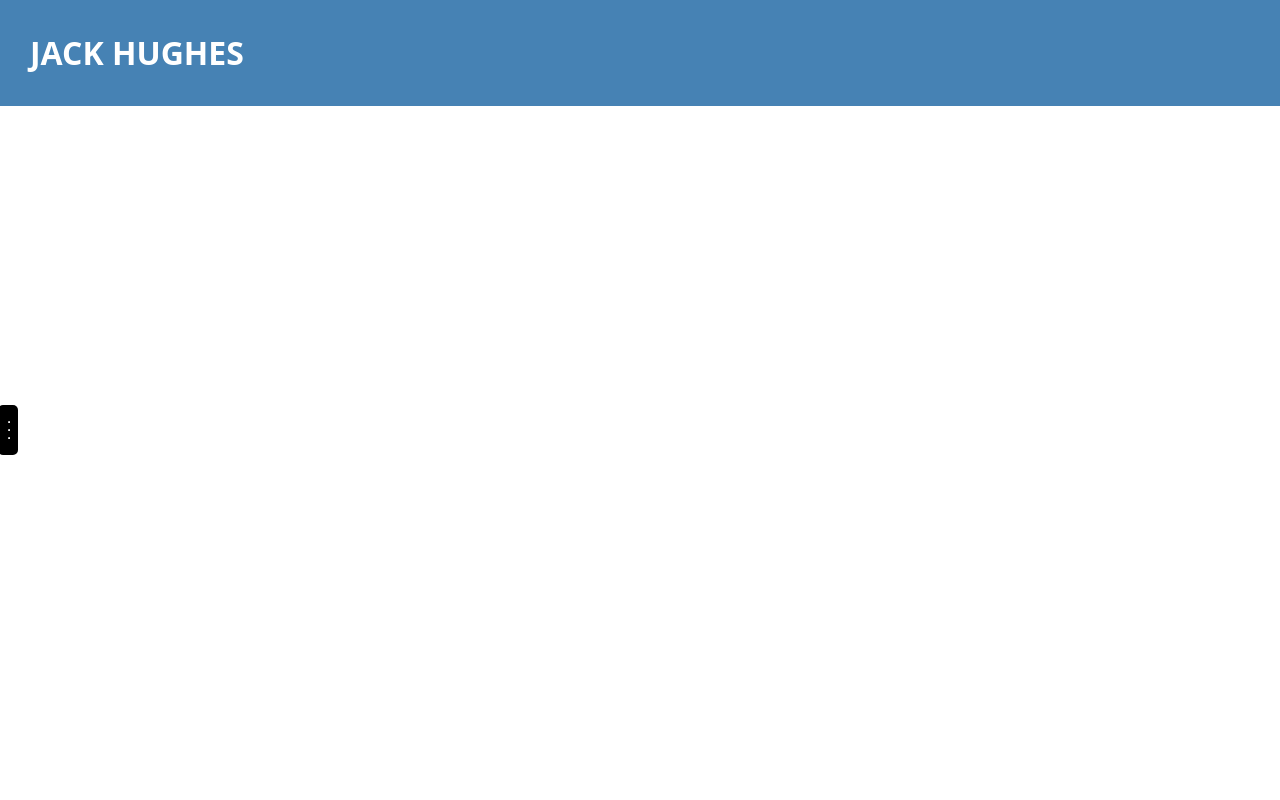
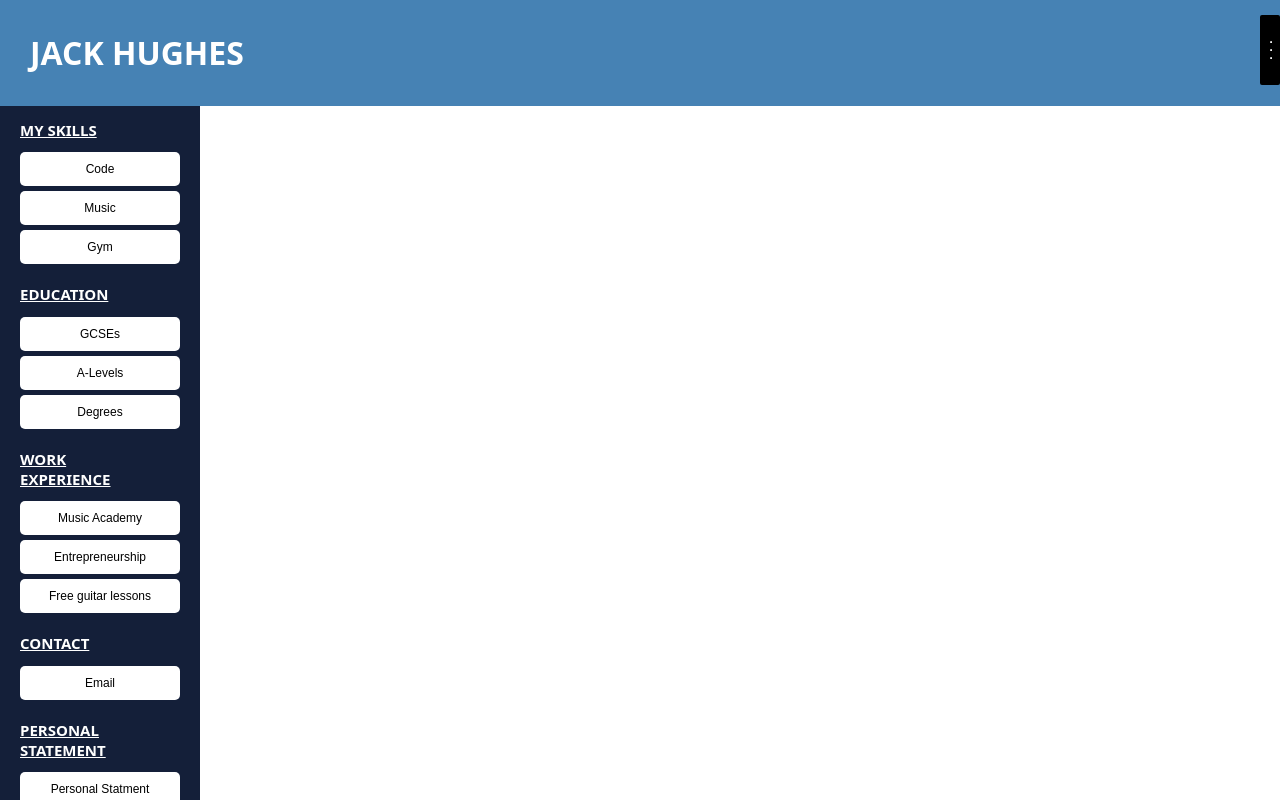
Before and after one commit to JackHughes03/JackHughes.github.io, a plain HTML site: page pages/cv.html in a window 1280 px wide. Drawn offline with Linux system fonts and the light colour scheme.

Commit message:
added js

```diff
--- a/pages/cv.html
+++ b/pages/cv.html
@@ -11,6 +11,9 @@
 	<div id="h1titlecv">
 		<h1 id="title">Jack Hughes</h1>
 		<!--<button id="darkmode" onclick="darkmode()">Dark Mode</button>-->
+		<button onclick="expandleftbutton()" id="expandleft">
+			<hr><hr><hr>
+		</button>
 	</div>
 
 	<div id="leftback">
@@ -35,10 +38,6 @@
 		<h2 class="personalstate">personal statement</h2>
 		<button id="musicacademyexpandbutton" onclick="expandpersonalstatement()">Personal Statment</button>
 	</div>
-
-	<button onclick="expandleftbutton()" id="expandleft">
-		<hr><hr><hr>
-	</button>
 
 	<div id="rightback">
 		<div id="codeexpand">
--- a/scripts/index.js
+++ b/scripts/index.js
@@ -178,13 +178,11 @@ function expandleftbutton() {
 	const expandleft = document.getElementById('expandleft');
 	const rightback = document.getElementById('rightback');
 
-	if(leftback.style.left == '0px') {
+	if(leftback.style.left == '-200px') {
+		leftback.style.left = '0px';
+		rightback.style.left = '200px';
+	} else {
+		rightback.style.left = '0px';
 		leftback.style.left = '-200px';
-		expandleft.style.left = '8px';
-		rightback.style.left = '0px';
-	} else {
-		rightback.style.left = '200px';
-		leftback.style.left = '0px';
-		expandleft.style.left = '195px';
 	}
 }
--- a/styles/styleCV.css
+++ b/styles/styleCV.css
@@ -30,7 +30,7 @@ body {
 	position: absolute;
 	top: 0;
 	bottom: 0;
-	left: -200px;
+	left: 0px;
 	width: 45%;
 	background-color: rgb(20, 31, 57);
 }
@@ -55,7 +55,7 @@ body {
 	font-size: 15px;
 	color: rgb(76, 76, 76);
 	position: absolute;
-	left: 0px;
+	left: 200px;
 	top: 101px;
 	right: 0;
 	bottom: 0;
@@ -142,12 +142,13 @@ button:hover {
 }
 
 #expandleft {
+	border-radius: 2px;
 	transition: 300ms;
-	height: 50px;
+	height: 70px;
 	width: 10px;
 	background-color: black;
 	z-index: 999;
-	top: 50%;
+	right: 0;
+	top: 10px;
 	position: absolute;
-	transform: translate(-50%);
 }
```
